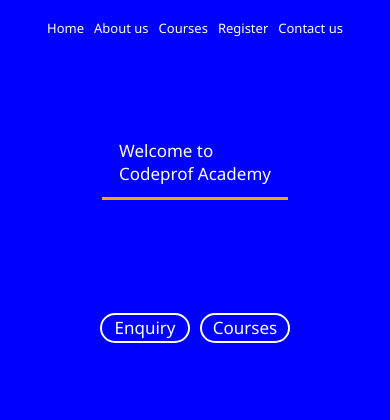
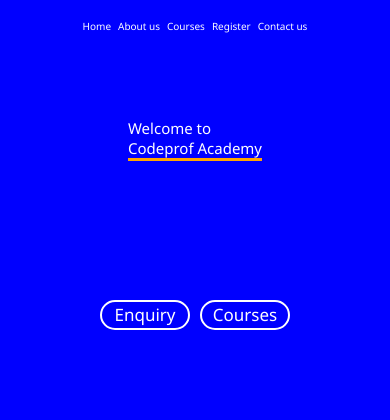
Before and after one commit to prospexycoding/ACADEMY, a plain HTML site: page index.html in a window 390 px wide. Shown: the part 71-491 px from the top of the page. Drawn offline with Linux system fonts and the light colour scheme.

Commit message:
Add files via upload

```diff
--- a/style.css
+++ b/style.css
@@ -111,7 +111,6 @@ main{
     justify-content: flex-start;
     align-items: center;
     padding-bottom: 10px;
-    border-bottom: 3px solid orange;
 
 }
 
@@ -119,6 +118,8 @@ main{
     font-size: 42px;
     color: white;
     font-weight: 400;
+    border-bottom: 3px solid orange;
+
 }
 
 .enquiry{
@@ -403,7 +404,7 @@ footer nav a:hover{
         align-items: center;
         background-color: blue;
         padding: 20px 40px;
-        gap: 100px;
+        gap: 50px;
     }
 
     .first-section nav{
@@ -411,14 +412,14 @@ footer nav a:hover{
         display: flex;
         justify-content: center;
         align-items: center;
-        gap: 10px;
+        gap: 7px;
 
     }
 
     .first-section nav a{
         text-decoration: none;
         color: white;
-        font-size: 13px;
+        font-size: 10px;
         transition: transform 0.5s ease;
     }
 
@@ -433,15 +434,15 @@ footer nav a:hover{
         display: flex;
         justify-content: center;
         align-items: center;
-        padding-bottom: 10px;
-        border-bottom: 3px solid orange;
+
 
     }
 
     .welcome h1{
-        font-size: 17px;
+        font-size: 15px;
         color: white;
-        font-weight: 400;
+        font-weight: 500;
+        border-bottom: 3px solid orange;
     }
 
     .enquiry{
@@ -548,7 +549,7 @@ footer nav a:hover{
         justify-content: center;
         align-items: center;
         position: absolute;
-        left: 95px;
+        left: 97px;
         top: 100px;
     }
 
```
